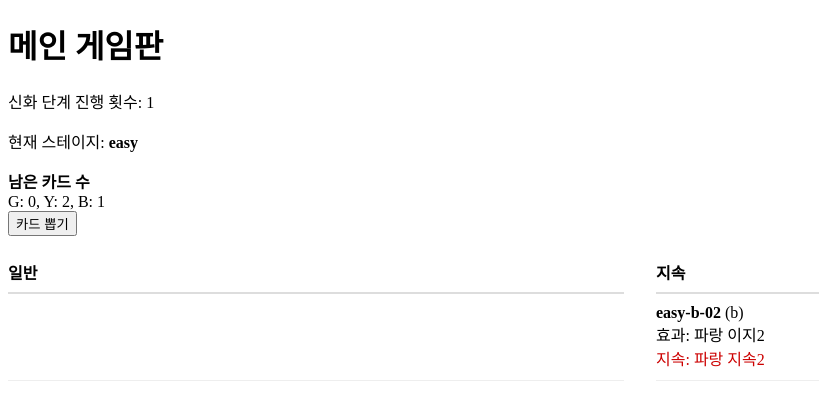
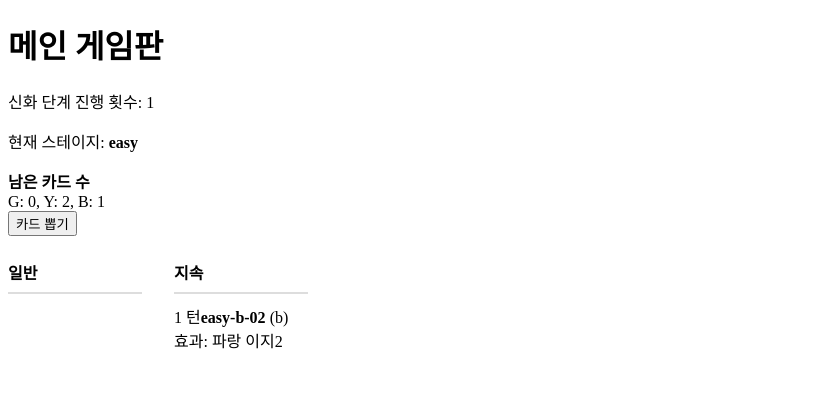
Before and after one commit to CCTTBG/elder, a Vue app: page /boss/1 in a window 1280 px wide. Both pictures are taken after a click on the button "카드 뽑기". Shown: the top 420 px of the page, without its empty margins (0-819 px from the left). Built offline with nearby package versions, Linux system fonts and the light colour scheme.

Commit message:
보여주는 카드의 크기 및 언제 뽑 혔는지 보여주는 기능 개발

```diff
--- a/src/component/mainGamePage.vue
+++ b/src/component/mainGamePage.vue
@@ -28,7 +28,7 @@
       </div>
 
       <!-- ✅ 좌/우 분리 표시 -->
-      <div class="twoColBoard" style="margin-top:16px;">
+      <div class="twoColBoard mythosCardScroll" style="margin-top:16px; width:300px; height: 100px; sc">
         <div class="head">일반</div>
         <div class="head">지속</div>
 
@@ -36,17 +36,21 @@
           <!-- 왼쪽: 일반 -->
           <div class="cell">
             <template v-if="!card.Ongoing">
+              <span>{{ card.drawTurn }} 턴</span>
               <b>{{ card.id }}</b> ({{ card.color }})
               <div>효과: {{ card.effect }}</div>
+              <button>해결</button>
             </template>
           </div>
 
           <!-- 오른쪽: 지속 -->
           <div class="cell">
             <template v-if="card.Ongoing">
+              <span>{{ card.drawTurn }} 턴</span>
               <b>{{ card.id }}</b> ({{ card.color }})
               <div>효과: {{ card.effect }}</div>
               <div class="ongoingText">지속: {{ card.OngoingEffect }}</div>
+              <button>해결</button>
             </template>
           </div>
         </div>
@@ -71,7 +75,7 @@ export default {
       mythosTurns: 0,
       stageOrder: ['easy', 'normal', 'hard'],
       stageIdx: 0,
-
+      mythosTurnsHistory:[],
       // stage별 남은 카운트 (bossStage에서 복제해서 씀)
       remaining: {
         easy: { g: 0, y: 0, b: 0 },
@@ -184,12 +188,18 @@ export default {
         this.isGameOver = true
         return
       }
+          // ✅ 이번에 뽑힌 “턴 번호”
+      const turn = this.mythosTurns + 1
 
+      // ✅ 원본 객체 공유 방지 + 카드에 턴 정보 부여
+      const cardWithTurn = { ...card, drawTurn: turn }
       // ✅ 메인이 상태를 업데이트 (단일 원천)
-      this.drawnCards.push(card)
+
+      this.drawnCards.push(cardWithTurn)
       this.usedIds.add(card.id)
       this.remaining[stage][color] -= 1
       this.mythosTurns += 1
+
 
       // 혹시 이번 드로우로 stage가 0이 되었으면 다음 턴에 자동 승격되도록 유지
       this.ensureValidStage()
@@ -199,6 +209,10 @@ export default {
 </script>
 
 <style>
+  .mythosCardScroll{
+overflow-x: hidden;
+overflow-y: auto;
+  }
 .twoColBoard {
   display: grid;
   grid-template-columns: 1fr 1fr;
```
